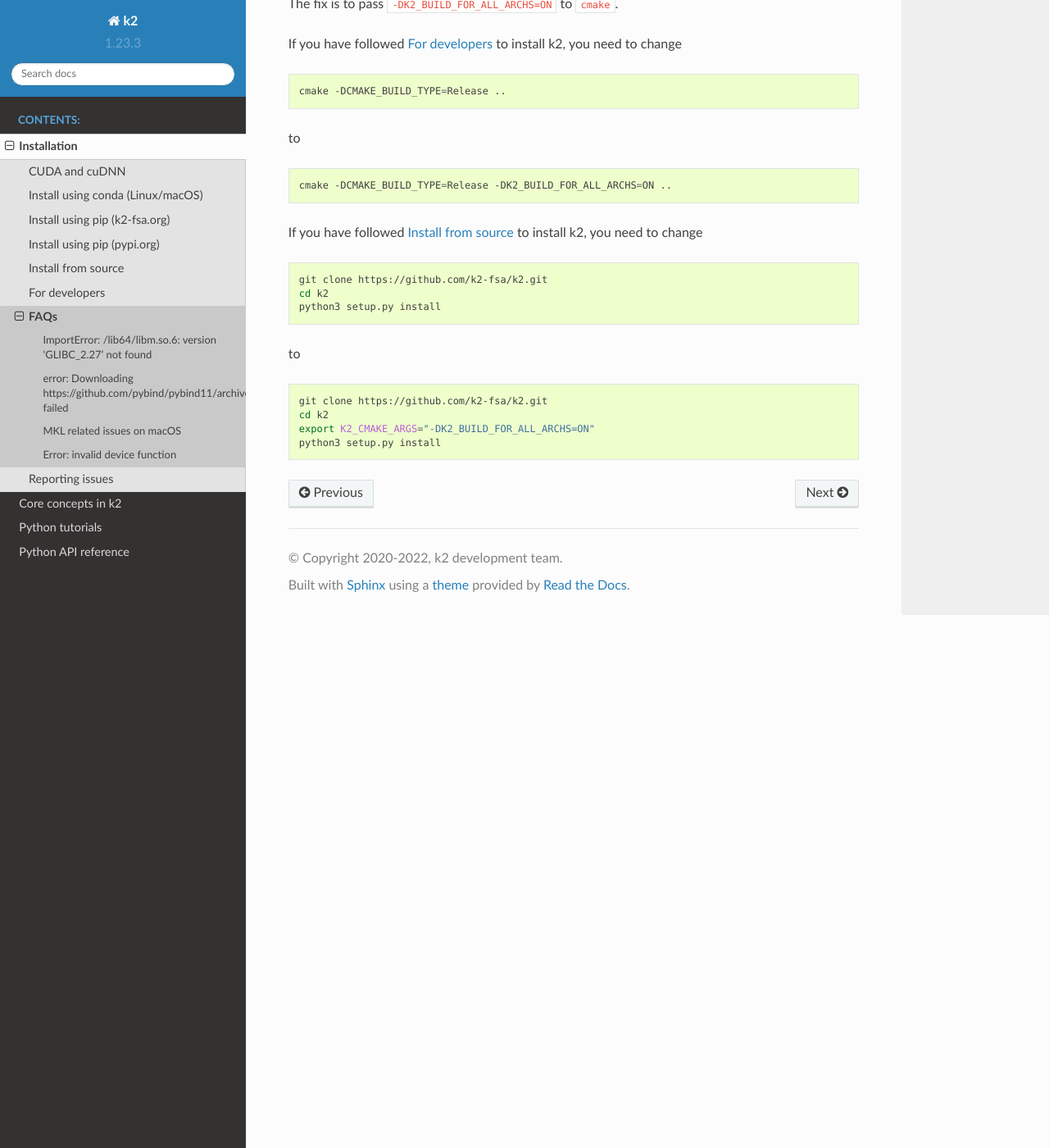
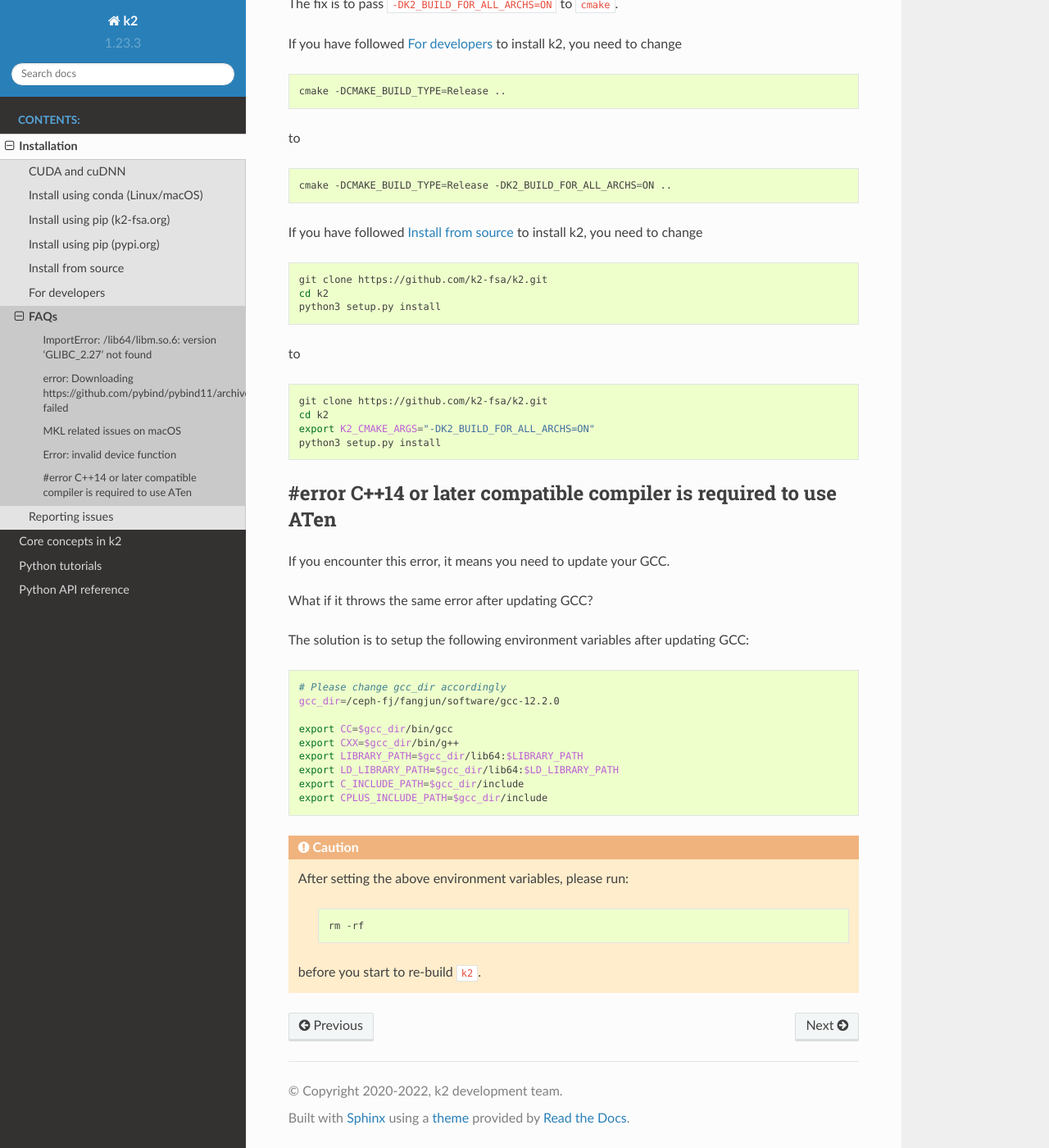
Before and after one commit to k2-fsa/k2, a Sphinx documentation site: the page built from docs/source/installation/faqs.rst, in a window 1280 px wide and 1400 px high, scrolled down 2357 px. Shown: the whole window at 82% size. Built offline with Sphinx 7.4.7 and the Read the Docs theme 2.0.0, drawn with Linux system fonts in a browser that asks for light colours; pages that are not in the unit, such as notebooks, are missing from menus.

Commit message:
Update FAQ to include environment variables for user installed GCC

```diff
--- a/docs/source/installation/faqs.rst
+++ b/docs/source/installation/faqs.rst
@@ -145,3 +145,36 @@
   cd k2
   export K2_CMAKE_ARGS="-DK2_BUILD_FOR_ALL_ARCHS=ON"
   python3 setup.py install
+
+#error C++14 or later compatible compiler is required to use ATen
+-----------------------------------------------------------------
+
+If you encounter this error, it means you need to update your GCC.
+
+
+What if it throws the same error after updating GCC?
+
+The solution is to setup the following environment variables
+after updating GCC:
+
+.. code-block:: bash
+
+  # Please change gcc_dir accordingly
+  gcc_dir=/ceph-fj/fangjun/software/gcc-12.2.0
+
+  export CC=$gcc_dir/bin/gcc
+  export CXX=$gcc_dir/bin/g++
+  export LIBRARY_PATH=$gcc_dir/lib64:$LIBRARY_PATH
+  export LD_LIBRARY_PATH=$gcc_dir/lib64:$LD_LIBRARY_PATH
+  export C_INCLUDE_PATH=$gcc_dir/include
+  export CPLUS_INCLUDE_PATH=$gcc_dir/include
+
+.. caution::
+
+  After setting the above environment variables, please run:
+
+    .. code-block:: bash
+
+      rm -rf
+
+  before you start to re-build ``k2``.
```
